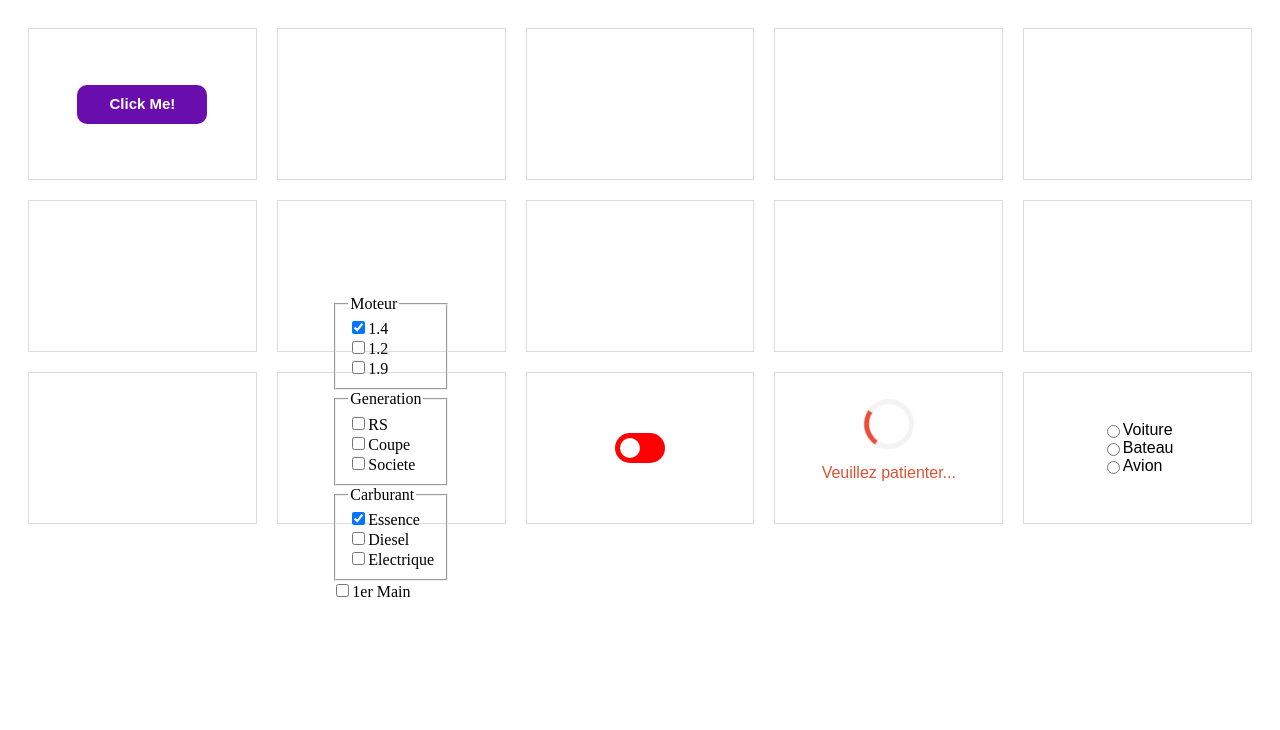
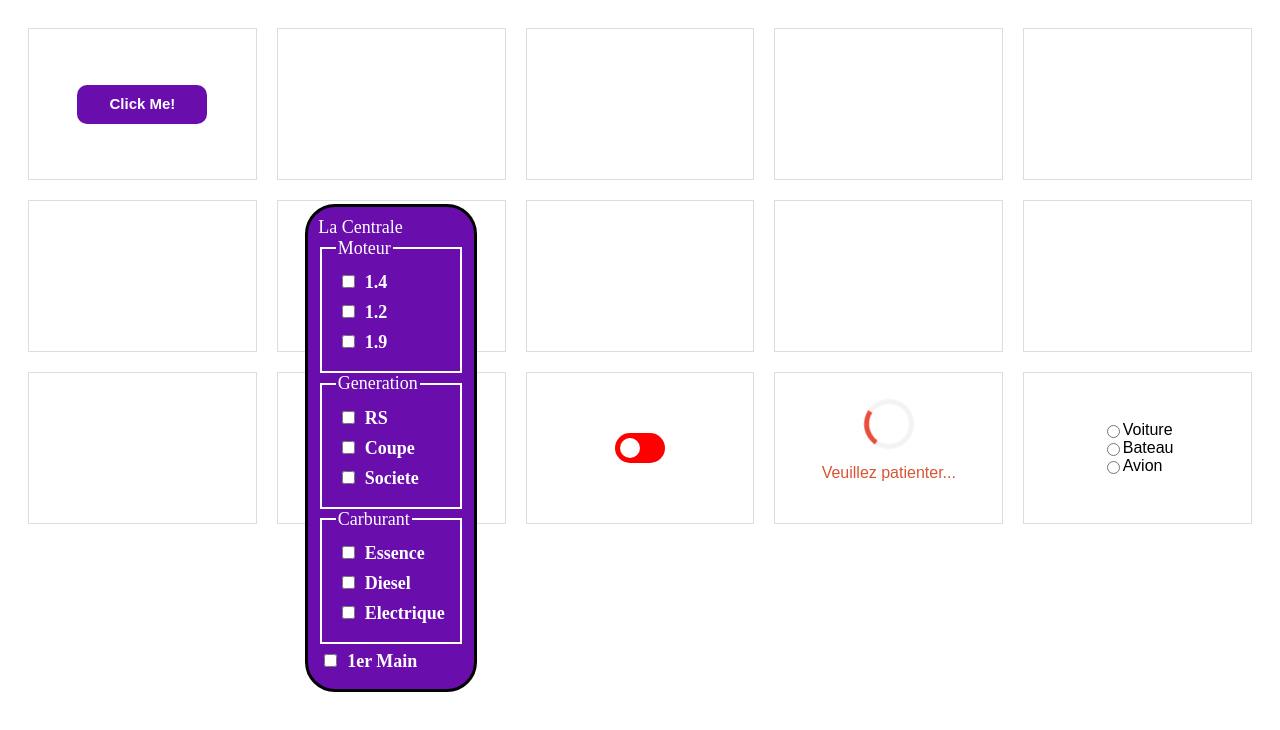
Before and after one commit to Elmani335/lib-rcts-comp, a React (Vite) app: page / in a window 1280 px wide. Shown: the top 730 px of the page. Built offline with nearby package versions, Linux system fonts and the light colour scheme.

Commit message:
CheckBox final

```diff
--- a/src/App.tsx
+++ b/src/App.tsx
@@ -68,6 +68,7 @@ const App: React.FC = () => {
             <div style={{ padding: "20px" }}>
                 <Checkbox
                 name="exampleCheckbox"
+                text="La Centrale"
                 data={[
                     { group: "Moteur", options: [{ value: "1.4", label: "1.4" }, { value: "1.2", label: "1.2" }, { value: "1.9", label: "1.9" }] },
                     { group: "Generation", options: [{ value: "RS", label: "RS" }, { value: "Coupe", label: "Coupe" }, { value: "Societe", label: "Societe" }] },
@@ -84,6 +85,8 @@ const App: React.FC = () => {
                 display="vertical"
                 withLabel={true}
                 fontSize="fontSizeMedium"
+                border
+                size="large"
                 />
             </div>
           )}
--- a/src/components/checkbox/checkbox.css
+++ b/src/components/checkbox/checkbox.css
@@ -0,0 +1,71 @@
+.checkbox-container {
+    background-color: #6a0dad;
+    padding: 10px;
+}
+
+.checkbox-container fieldset {
+    border: 2px solid white;
+    color: white;
+}
+
+.checkbox-container label {
+    color: white;
+}
+
+.checkbox {
+    border: 2px solid transparent;
+    font-weight: 700;
+    border-radius: 10px;
+    display: flex;
+    align-items: center;
+    color: #fff;
+    transition: background-color 0.3s, border-color 0.3s;
+    margin: 5px 0;
+}
+
+.checkbox:hover:not(:disabled) {
+    background-color: #5a0ba5;
+}
+
+.checkbox:focus {
+    outline: none;
+    border-color: #7d4dbd;
+}
+
+.checkbox:disabled {
+    cursor: not-allowed;
+    opacity: 0.65;
+}
+
+.small {
+    font-size: 12px;
+}
+
+.medium {
+    font-size: 15px;
+}
+
+.large {
+    font-size: 18px;
+}
+
+.checkbox input[type="checkbox"] {
+    margin-right: 10px;
+    cursor: pointer;
+}
+
+.vertical {
+    display: flex;
+    flex-direction: column;
+}
+
+.horizontal {
+    display: flex;
+    flex-direction: row;
+}
+
+.border-true {
+    border: solid;
+    border-radius: 30px;
+    padding: 10px;
+}
--- a/src/components/checkbox/checkbox.tsx
+++ b/src/components/checkbox/checkbox.tsx
@@ -18,15 +18,19 @@ export type CheckboxProps = {
   onChange: ChangeEventHandler<HTMLInputElement>;
   disabled?: boolean;
   required?: boolean;
+  text?: string;
   value?: string[]; // Valeur actuelle (tableau de valeurs sélectionnées)
   display?: "vertical" | "horizontal";
   withLabel?: boolean;
   fontSize?: "fontSizeSmall" | "fontSizeMedium" | "fontSizeLarge";
+  border?: boolean;
+  size?: "small" | "medium" | "large";
 };
 
 const Checkbox: React.FC<CheckboxProps> = ({
   name,
   data,
+  text,
   onChange,
   disabled,
   required,
@@ -34,10 +38,12 @@ const Checkbox: React.FC<CheckboxProps> = ({
   display = "vertical",
   withLabel,
   fontSize,
+  border,
+  size,
 }) => {
   return (
-    <div className={display}>
-        <label></label>
+    <div className={`checkbox-container ${display} border-${border} ${size}`}>
+        <label>{text}</label>
       {data.map((item, index) => {
         if ("group" in item) {
           return (
@@ -53,7 +59,6 @@ const Checkbox: React.FC<CheckboxProps> = ({
                       onChange={onChange}
                       disabled={disabled}
                       required={required}
-                      checked={value.includes(option.value)}
                     />
                     {option.label}
                   </label>
@@ -72,7 +77,6 @@ const Checkbox: React.FC<CheckboxProps> = ({
                   onChange={onChange}
                   disabled={disabled}
                   required={required}
-                  checked={value.includes(item.value)}
                 />
                 {item.label}
               </label>
```
